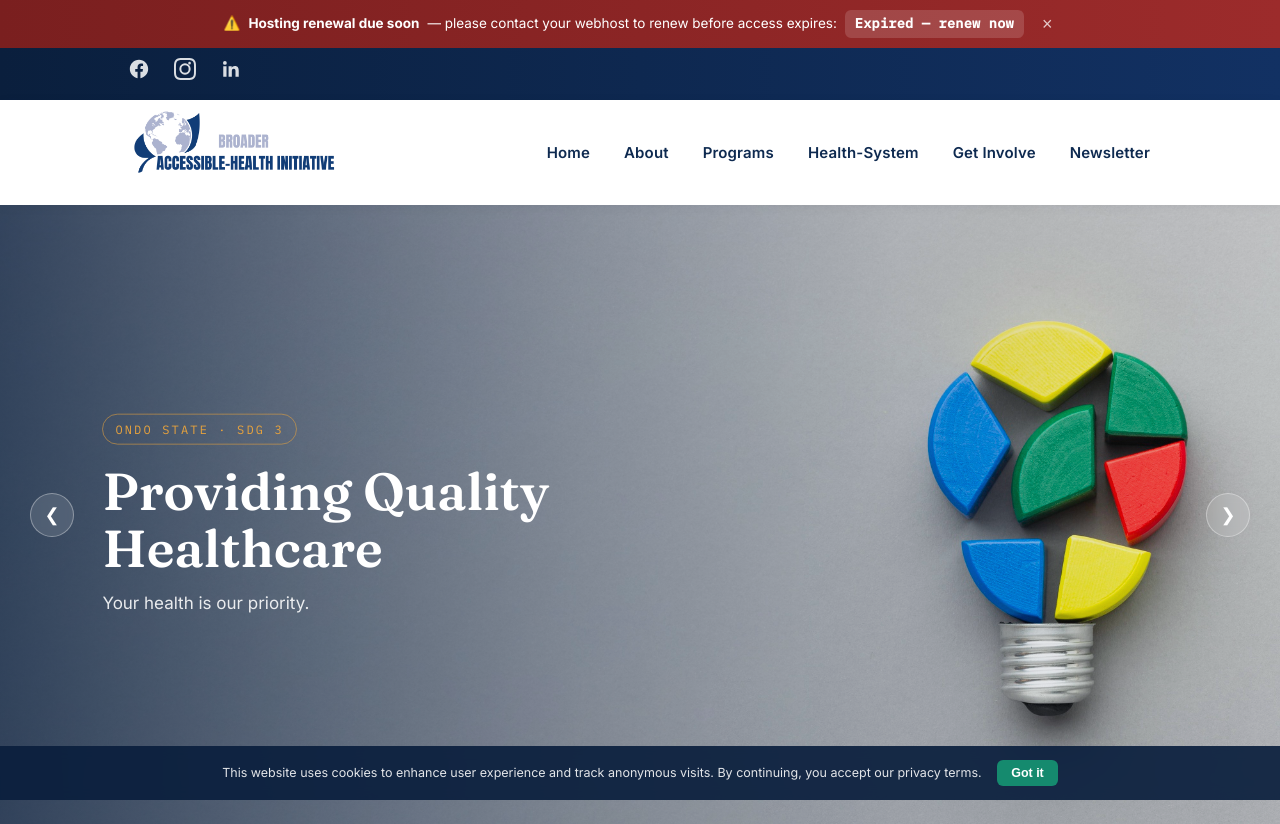
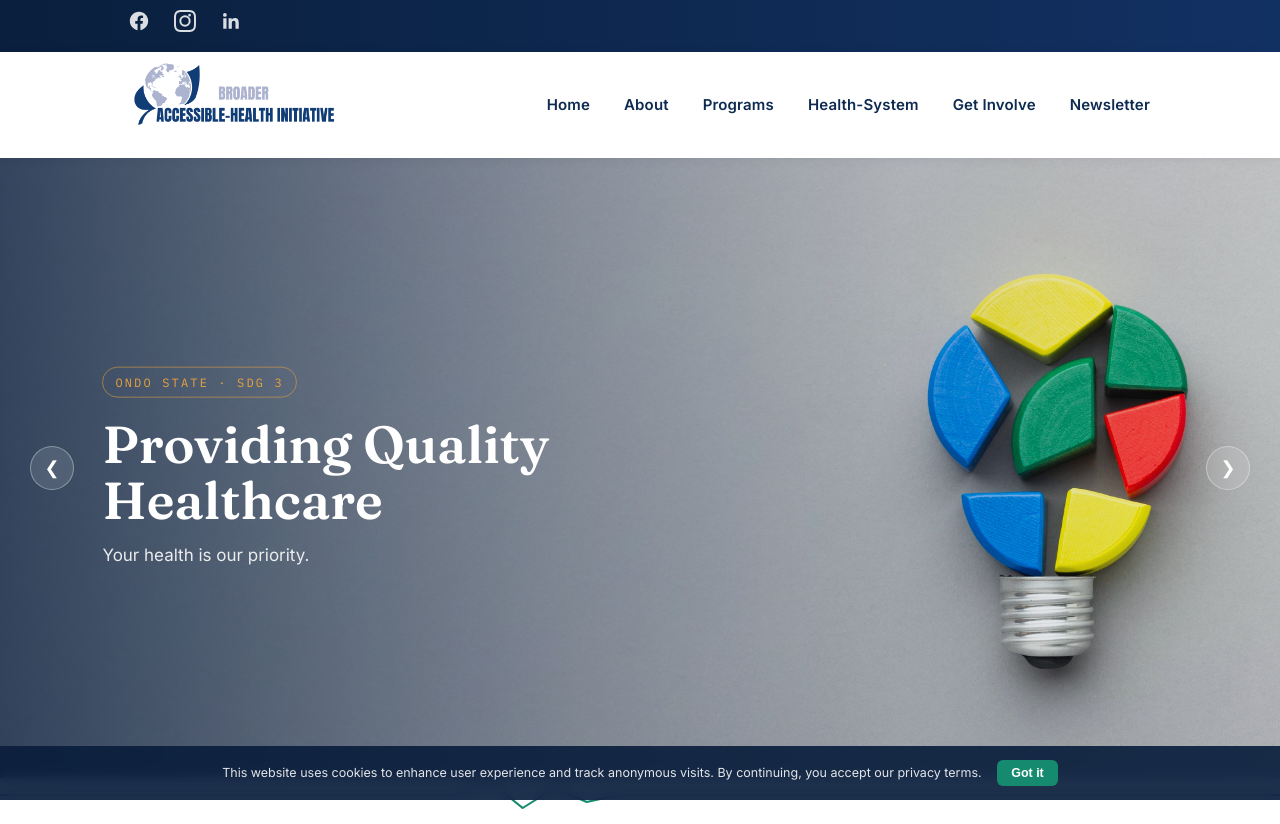
Before and after one commit to Pianoshed/broaderaccessible, a Flask app: page / in a window 1280 px wide. Shown: the top 824 px of the page. Run offline with Flask 3, Linux system fonts and the light colour scheme.

Commit message:
countdown

```diff
--- a/templates/index.html
+++ b/templates/index.html
@@ -890,19 +890,6 @@
 </head>
 <body>
 
-<!-- =====================================================
-     BEGIN: HOSTING RENEWAL COUNTDOWN BANNER (HTML)
-     To remove: delete this whole <div id="hosting-renewal-banner">
-     block, plus the matching CSS and JS blocks marked the same way.
-     ===================================================== -->
-<div id="hosting-renewal-banner">
-    <span class="hrb-msg">
-        ⚠️ <strong>Hosting renewal due soon</strong> — please contact your webhost to renew before access expires:
-        <span class="hrb-countdown" id="hrb-countdown">--d --h --m --s</span>
-    </span>
-    <button class="hrb-close" onclick="document.getElementById('hosting-renewal-banner').style.display='none'" aria-label="Dismiss">&times;</button>
-</div>
-<!-- END: HOSTING RENEWAL COUNTDOWN BANNER (HTML) -->
 
 <header>
     <div class="social-links">
@@ -1466,49 +1453,5 @@
 </script>
 <button class="back-to-top" id="backToTop" aria-label="Back to top">↑</button>
 
-<!-- =====================================================
-     BEGIN: HOSTING RENEWAL COUNTDOWN BANNER (JS)
-     To remove: delete this whole <script> block, plus the
-     matching CSS and HTML blocks marked the same way.
-
-     TO SET THE DATE: edit the line below —
-       const hrbDeadline = new Date("2026-08-15T00:00:00");
-     Set it to the actual hosting expiry date (30 days from
-     when you turn this on). The banner auto-hides once the
-     deadline passes.
-     ===================================================== -->
-<script>
-    (function () {
-        const hrbDeadline = new Date("2026-08-15T00:00:00"); // <-- set expiry date here
-        const hrbEl = document.getElementById("hrb-countdown");
-        const hrbBanner = document.getElementById("hosting-renewal-banner");
-
-        function hrbTick() {
-            const now = new Date();
-            const diff = hrbDeadline - now;
-
-            if (diff <= 0) {
-                if (hrbEl) hrbEl.textContent = "Expired — renew now";
-                return;
-            }
-
-            const days = Math.floor(diff / (1000 * 60 * 60 * 24));
-            const hours = Math.floor((diff / (1000 * 60 * 60)) % 24);
-            const minutes = Math.floor((diff / (1000 * 60)) % 60);
-            const seconds = Math.floor((diff / 1000) % 60);
-
-            if (hrbEl) {
-                hrbEl.textContent = `${days}d ${hours}h ${minutes}m ${seconds}s`;
-            }
-        }
-
-        if (hrbBanner) {
-            hrbTick();
-            setInterval(hrbTick, 1000);
-        }
-    })();
-</script>
-<!-- END: HOSTING RENEWAL COUNTDOWN BANNER (JS) -->
-
 </body>
 </html>
```
